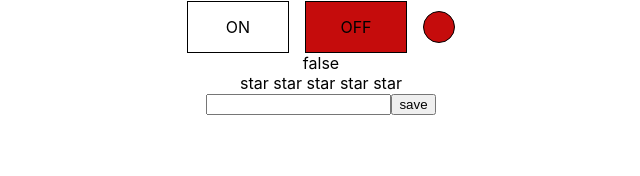
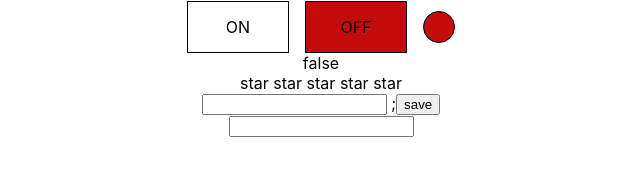
Before and after one commit to lexggwp/reactpractice, a React (Create React App) app: page / in a window 1280 px wide. Shown: the part 252-428 px from the top of the page, without its empty margins (319-959 px from the left). Built offline with nearby package versions, Linux system fonts and the light colour scheme.

Commit message:
refactor: components input, UncontrolledInput.tsx

```diff
--- a/src/App.tsx
+++ b/src/App.tsx
@@ -12,10 +12,10 @@ import Input from "./components/Input";
 
 function App() {
 
-    let [ratingValue, setRatingValue] = useState(0);
-    let [collapsed, setCollapsed] = useState(false);
-    let [onOff, setOnOff] = useState(false);
-    let [inputValue, setInputValue] = useState('');
+    const [ratingValue, setRatingValue] = useState(0);
+    const [collapsed, setCollapsed] = useState(false);
+    const [onOff, setOnOff] = useState(false);
+    const [inputValue, setInputValue] = useState('');
 
     return (
         <div className={"App"}>
@@ -25,8 +25,8 @@ function App() {
             <UncontrolledAccordion title={'Menus'}/>
             <UnControlledOnOff status={setOnOff} /> {onOff.toString()}
             <UncontrolledRating/>
-            {/*<UncontrolledInput/>*/}
-            <Input setInputValue={setInputValue} value={inputValue}/>  {inputValue}
+            <UncontrolledInput/>
+            <Input callBack={setInputValue} value={inputValue}/>
         </div>
     );
 }
--- a/src/components/Input.tsx
+++ b/src/components/Input.tsx
@@ -1,25 +1,19 @@
-import React, {useRef} from 'react';
-
+import React, {ChangeEvent} from 'react';
 
 type InputPropsType = {
-    value: string
-    setInputValue: (value: string) => void;
-
+    value: string;
+    callBack: (value: string) => void;
 }
 
 const Input = (props: InputPropsType) => {
 
-    const inputRef = useRef<HTMLInputElement>(null)
-    const onClick = () => {
-        if (inputRef.current) {
-            props.setInputValue(inputRef.current.value)
-        }
+    const onChangeHandler = (event: ChangeEvent<HTMLInputElement>) => {
+        props.callBack(event.currentTarget.value)
     }
 
     return (
         <div>
-            <input ref={inputRef}/>
-            <button onClick={onClick}>save</button>
+            <input onChange={onChangeHandler} value={props.value}/>
         </div>
     );
 };
--- a/src/components/UncontrolledInput.tsx
+++ b/src/components/UncontrolledInput.tsx
@@ -1,8 +1,25 @@
-import React from 'react';
+import React, {useRef, useState} from 'react';
+
+
+
+
+
 
 const UncontrolledInput = () => {
+
+    const [inputValue, setInputValue] = useState('');
+    const inputRef = useRef<HTMLInputElement>(null)
+    const onClick = () => {
+        if (inputRef.current) {
+            setInputValue(inputRef.current.value)
+        }
+    }
+
     return (
-        <input/>
+        <div>
+            <input ref={inputRef}/> {inputValue};
+            <button onClick={onClick}>save</button>
+        </div>
     );
 };
 
```
